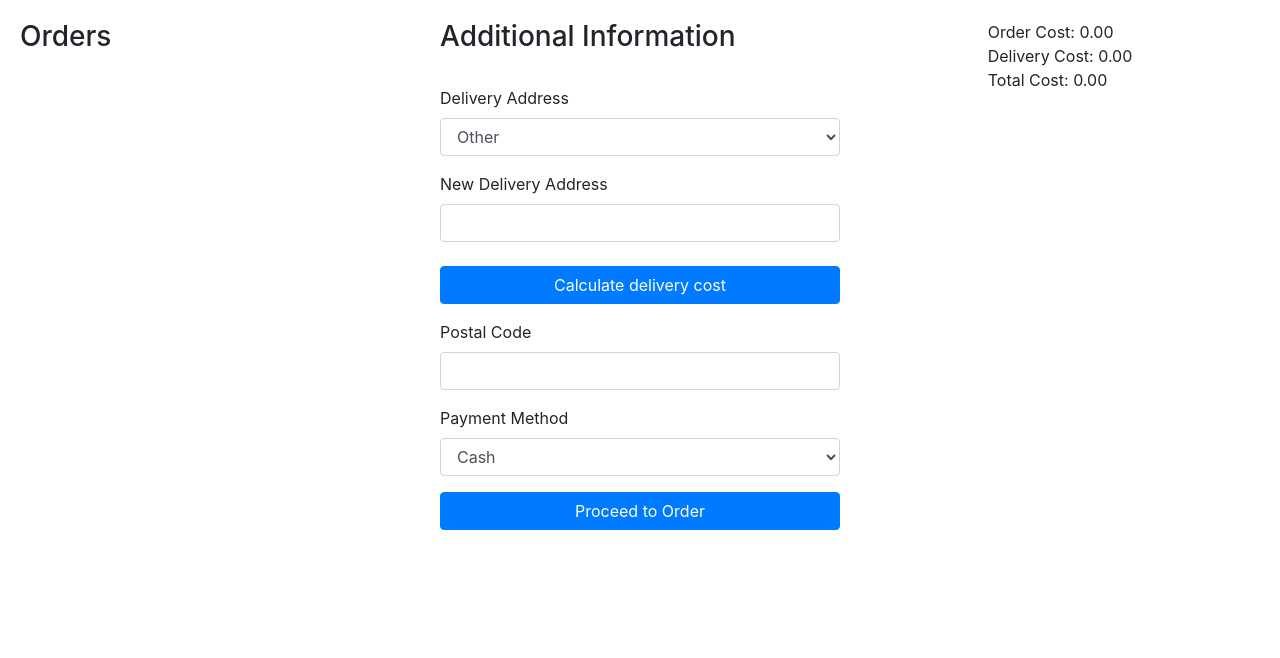
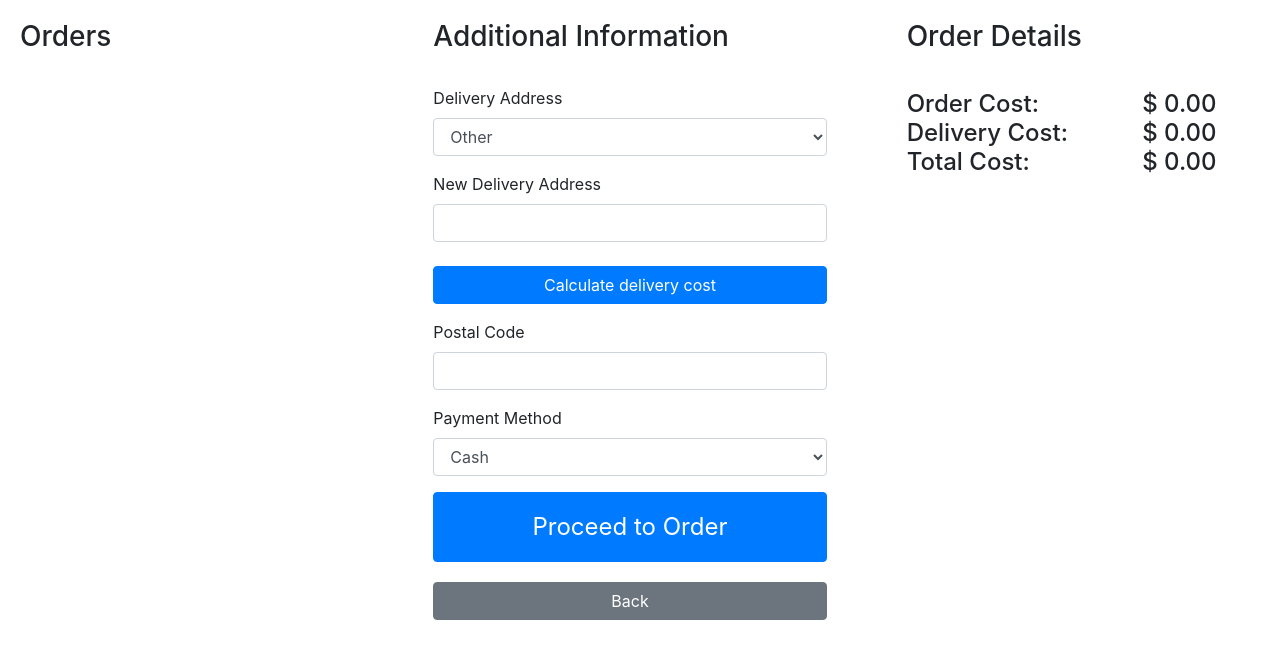
Before and after one commit to AY19-20-CS2102-Team-Project-T22/tp, a React (Create React App) app in the folder frontend/react-fds/: page /checkout in a window 1280 px wide. Shown: the top 658 px of the page. Built offline with nearby package versions, Linux system fonts and the light colour scheme; no server answers.

Commit message:
- Changed from using Client to Pool for interfacing with PostgreSQL. - Improved navigation for checkout page.

```diff
--- a/frontend/react-fds/src/App.js
+++ b/frontend/react-fds/src/App.js
@@ -47,6 +47,8 @@ class App extends React.Component {
     }
 
     // Function bindings.
+    this.clearCart = this.clearCart.bind(this)
+
     this.initItems = this.initItems.bind(this)
     this.updateUser = this.updateUser.bind(this)
     this.handleLogout = this.handleLogout.bind(this)
@@ -65,6 +67,10 @@ class App extends React.Component {
     this.setState(prev => ({
       showFilterPanel: !prev.showFilterPanel
     }))
+  }
+
+  clearCart() {
+    this.setState({ cart: [] })
   }
 
   handleAddToCart(e) {
@@ -273,6 +279,7 @@ class App extends React.Component {
               userId={this.state.userId}
               items={this.state.items}
               cart={this.state.cart}
+              clearCart={this.clearCart}
             />
           </Route>
           <Route path='/' exact>
--- a/frontend/react-fds/src/components/Checkout.js
+++ b/frontend/react-fds/src/components/Checkout.js
@@ -1,4 +1,5 @@
 import React from 'react'
+import { Link, Redirect } from 'react-router-dom'
 import axios from 'axios'
 import {
   Button,
@@ -24,8 +25,13 @@ class Checkout extends React.Component {
       paymentMethod: 0,
       orderCost: 0.0,
       deliveryCost: 0.0,
-      totalCost: 0.0
+      totalCost: 0.0,
+
+      // For redirecting purposes.
+      redirect: false
     }
+
+    this.setRedirectToHomePage = this.setRedirectToHomePage.bind(this)
 
     this.handleAddressDropdownChange = this.handleAddressDropdownChange.bind(this)
     this.handleAddressChange = this.handleAddressChange.bind(this)
@@ -37,6 +43,10 @@ class Checkout extends React.Component {
     this.calcOrderCost = this.calcOrderCost.bind(this)
     this.calcDeliveryCost = this.calcDeliveryCost.bind(this)
     this.populateWithRegisteredCCs = this.populateWithRegisteredCCs.bind(this)
+  }
+
+  setRedirectToHomePage() {
+    this.setState({ redirect: true })
   }
 
   handleAddressDropdownChange(e) {
@@ -92,11 +102,12 @@ class Checkout extends React.Component {
 
         // Get credit card number.
         let ccNo = null
-        if (this.state.paymentMethod !== 0) {
-          ccNo = this.state.cc[this.state.paymentMethod - 1].card_no
+        let paymentMethod = parseInt(this.state.paymentMethod)
+        if (paymentMethod !== 0) {
+          ccNo = this.state.cc[paymentMethod - 1].card_no
         }
 
-        // Insert new order to database
+        // Construct information details to be inserted to database.
         const dataToSend = {
           uid: this.props.userId,
           rid: restaurantId,
@@ -108,9 +119,16 @@ class Checkout extends React.Component {
           cardNo: ccNo
         }
 
+        // Insert query request.
         axios.post('http://localhost:5000/orders/add', dataToSend)
           .then(res => {
-            console.log('successfully inserted order to db')
+            alert('Your order is successful. Returning to homepage.')
+
+            // Clear cart.
+            this.props.clearCart()
+
+            // Return to homepage.
+            this.setRedirectToHomePage()
           })
           .catch(err => {
             alert(err)
@@ -181,7 +199,6 @@ class Checkout extends React.Component {
     this.props.cart.forEach(item => {
       totalCost += parseFloat(this.props.items[item].unit_price)
     })
-    // this.setState({ orderCost: totalCost })
     return totalCost
   }
 
@@ -235,28 +252,17 @@ class Checkout extends React.Component {
         alert(err)
       })
 
-    // Retrieve past delivery addresses entered by user (if any).
+    // TODO: Retrieve past delivery addresses entered by user (if any).
+    // Use OrdersLog to get the last 5 addresses.
 
-  }
-
-  componentDidUpdate() {
-    // this.calcOrderCost()
-    // this.calcDeliveryCost()
-    // this.setState(prev => ({
-    //   totalCost: prev.orderCost + prev.deliveryCost
-    // }))
   }
 
   render() {
 
 
     return (
-      // <div className='checkout'>
-      //   1) Make database query to get customer credit cards.<br />
-      //   2) Make user fill up a form (payment method, delivery location (need postal), etc).<br />
-      //   3) When form submitted, perform database operation accordingly.<br />
-      // </div>
       <div className='checkout'>
+        {this.state.redirect && <Redirect to='/' />}
         <div
           style={{
             flex: '1',
@@ -327,29 +333,63 @@ class Checkout extends React.Component {
               >
                 <option value={0}>Cash</option>
                 {this.populateWithRegisteredCCs()}
-                {/* <option value={1}>Credit card ending with xxxx</option>
-                <option value={2}>Credit card ending with yyyy</option> */}
               </Input>
             </FormGroup>
             <Button
-              style={{ width: '100%' }}
+              style={{
+                width: '100%',
+                height: '70px',
+                fontSize: '24px'
+              }}
               type='submit'
               color='primary'
             >
               Proceed to Order
             </Button>
+            <Link to='/'>
+              <Button
+                style={{ width: '100%', marginTop: '20px' }}
+              >
+                Back
+              </Button>
+            </Link>
           </Form>
         </div>
         <div
           style={{
-            paddingLeft: '20px',
+            paddingLeft: '40px',
             flex: '1',
             display: 'flex',
-            justifyContent: 'center'
+            flexFlow: 'row wrap',
+            alignItems: 'flex-start',
+            alignContent: 'flex-start'
+            // justifyContent: 'center'
+            // alignItems: 'center'
           }}>
-          Order Cost: {this.calcOrderCost().toFixed(2)}<br />
-          Delivery Cost: {this.state.deliveryCost.toFixed(2)}<br />
-          Total Cost: {(this.calcOrderCost() + this.state.deliveryCost).toFixed(2)}
+          <div style={{
+            width: '100%',
+            height: '70px',
+            paddingLeft: '40px'
+          }}>
+            <h3>Order Details</h3>
+          </div>
+          <div style={{
+            flex: '2',
+            paddingLeft: '40px'
+          }}>
+            <h4>
+              Order Cost:<br />
+              Delivery Cost:<br />
+              Total Cost:
+            </h4>
+          </div>
+          <div style={{ flex: '1' }}>
+            <h4>
+              $ {this.calcOrderCost().toFixed(2)}<br />
+              $ {this.state.deliveryCost.toFixed(2)}<br />
+              $ {(this.calcOrderCost() + this.state.deliveryCost).toFixed(2)}
+            </h4>
+          </div>
         </div>
       </div>
     )
```
Also changed, not shown: 2 other files (tests, documents, lock files or other folders).
